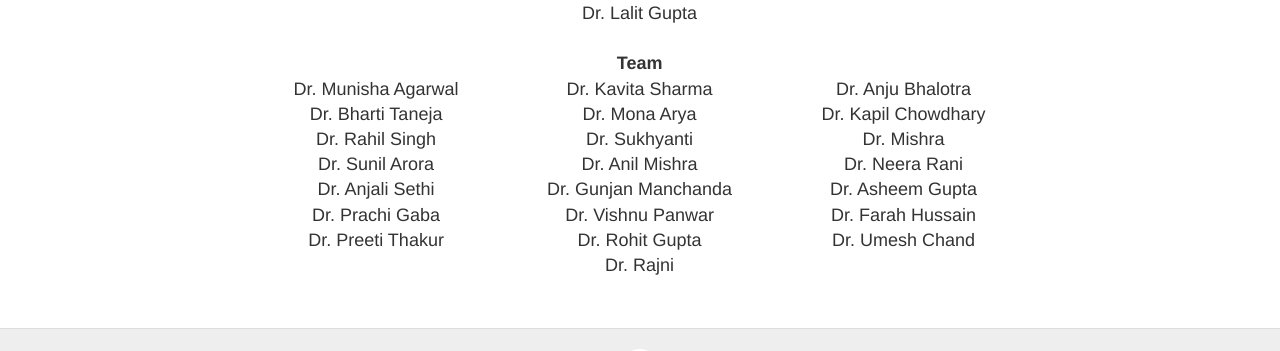
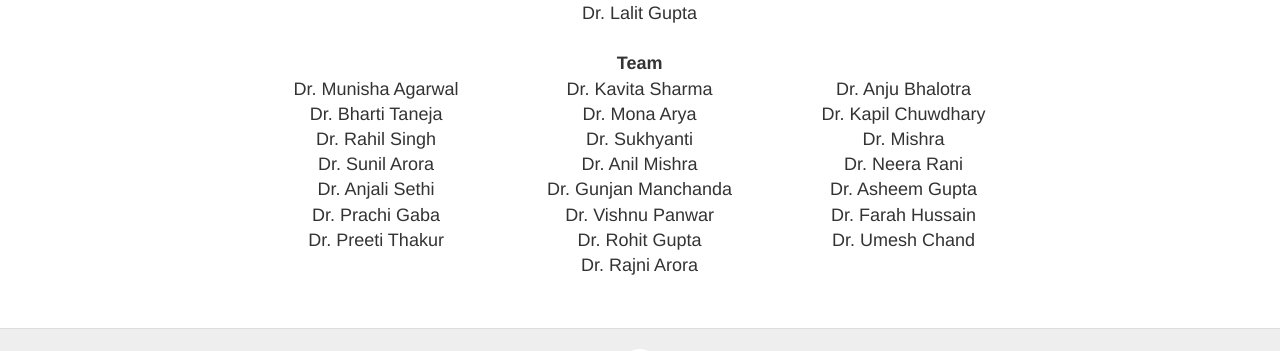
Before and after one commit to manofcomputer/manofcomputer.github.io, a Jekyll site: the page built from commitee.md, in a window 1280 px wide. Shown: the part 1198-1549 px from the top of the page. Built offline with Jekyll 4.4.1, drawn with Linux system fonts in a browser that asks for light colours.

```diff
--- a/commitee.md
+++ b/commitee.md
@@ -26,10 +26,10 @@
 | |**Team**  | |
 | :--------------: | :-------------------: | :------------------: |
 |Dr. Munisha Agarwal| Dr. Kavita Sharma | Dr. Anju Bhalotra |
-| Dr. Bharti Taneja| Dr. Mona Arya| Dr. Kapil Chowdhary |
+| Dr. Bharti Taneja| Dr. Mona Arya| Dr. Kapil Chuwdhary |
 | Dr. Rahil Singh| Dr. Sukhyanti |Dr. Mishra |
 | Dr. Sunil Arora| Dr. Anil Mishra| Dr. Neera Rani|
 | Dr. Anjali Sethi| Dr. Gunjan Manchanda| Dr. Asheem Gupta |
 | Dr. Prachi Gaba| Dr. Vishnu Panwar| Dr. Farah Hussain|
 |Dr. Preeti Thakur  |Dr. Rohit Gupta | Dr. Umesh Chand |
-| |Dr. Rajni  | |
+| |Dr. Rajni Arora | |
```
